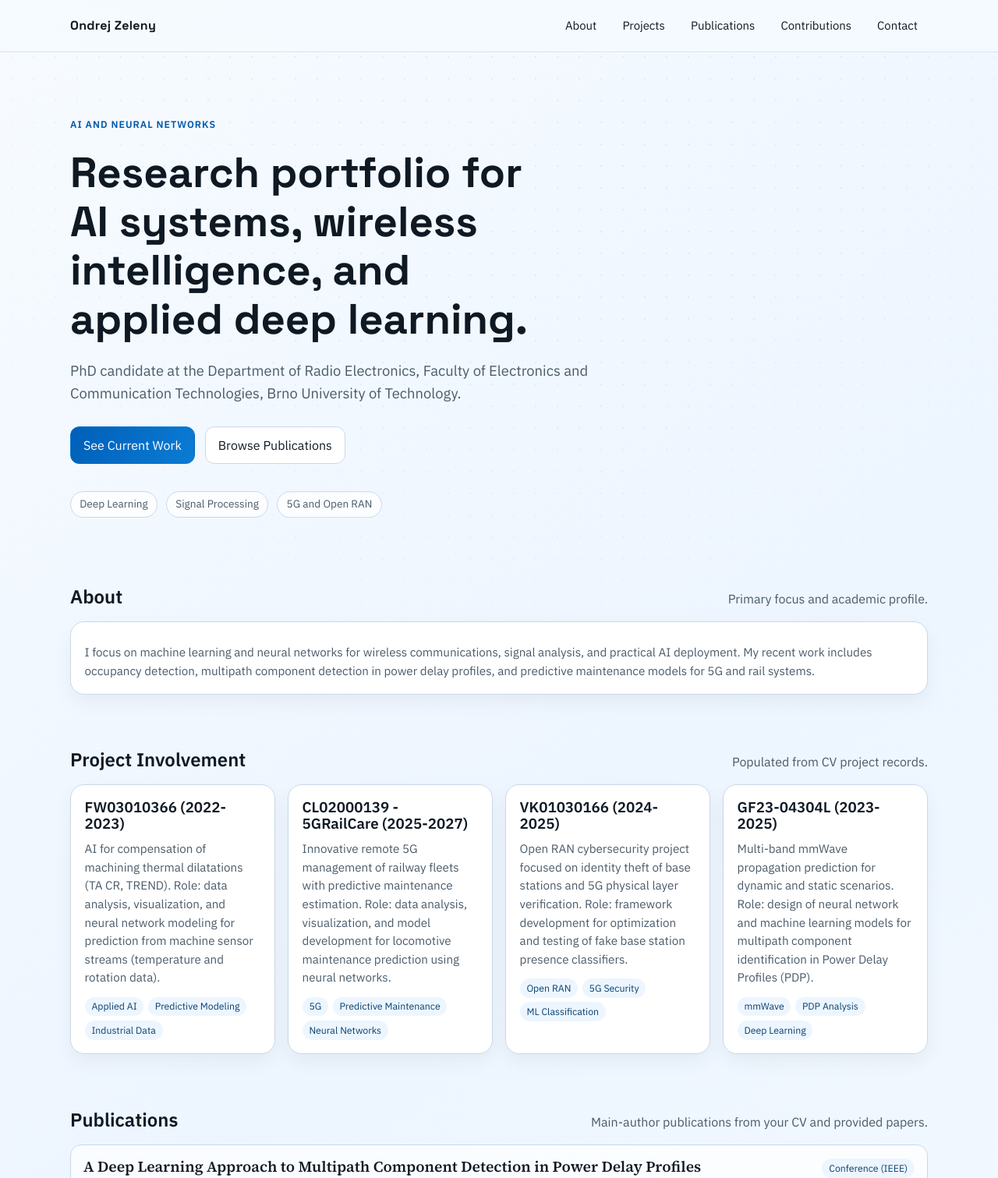
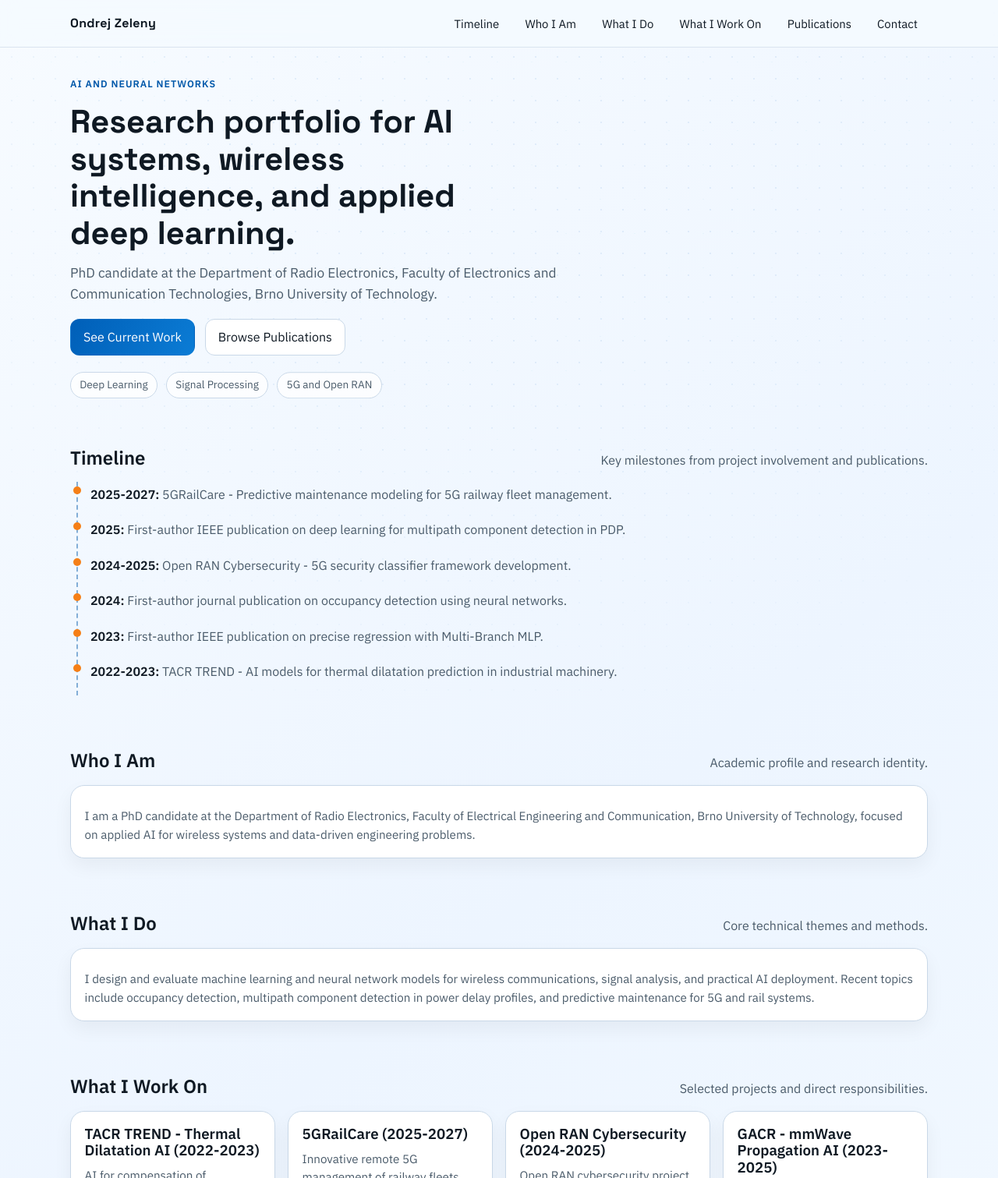
Before and after one commit to zeleny-ondrej/zeleny-ondrej.github.io, a plain HTML site: page index.html in a window 1280 px wide. Shown: the top 1511 px of the page at 78% size. Drawn offline with Linux system fonts and the light colour scheme.

Commit message:
Updating publication, projects and contacts info

```diff
--- a/index.html
+++ b/index.html
@@ -76,7 +76,7 @@
       gap: 1rem;
       align-items: center;
       justify-content: space-between;
-      padding: 0.9rem 0;
+      padding: 0.72rem 0;
     }
 
     .brand {
@@ -107,9 +107,9 @@
     }
 
     .hero {
-      padding: 5.2rem 0 3.2rem;
+      padding: 2.3rem 0 1.6rem;
       display: grid;
-      gap: 1.3rem;
+      gap: 0.9rem;
       animation: rise 650ms ease both;
     }
 
@@ -129,22 +129,22 @@
 
     .hero h1 {
       font-family: "Space Grotesk", "Segoe UI", sans-serif;
-      font-size: clamp(2rem, 4.8vw, 3.4rem);
-      max-width: 17ch;
+      font-size: clamp(1.65rem, 3.7vw, 2.6rem);
+      max-width: 20ch;
     }
 
     .lead {
       margin: 0;
       max-width: 68ch;
       color: var(--muted);
-      font-size: clamp(1rem, 2.2vw, 1.15rem);
+      font-size: clamp(0.98rem, 1.9vw, 1.08rem);
     }
 
     .actions {
       display: flex;
       flex-wrap: wrap;
       gap: 0.8rem;
-      margin-top: 0.5rem;
+      margin-top: 0.2rem;
     }
 
     .btn {
@@ -171,7 +171,7 @@
     }
 
     .stats {
-      margin-top: 1rem;
+      margin-top: 0.5rem;
       display: flex;
       flex-wrap: wrap;
       gap: 0.7rem;
@@ -371,7 +371,7 @@
 
     @media (max-width: 700px) {
       .hero {
-        padding-top: 3.2rem;
+        padding-top: 1.6rem;
       }
 
       .topbar {
@@ -386,10 +386,11 @@
     <div class="wrap topbar">
       <div class="brand">Ondrej Zeleny</div>
       <nav class="nav" aria-label="Sections">
-        <a href="#about">About</a>
-        <a href="#projects">Projects</a>
+        <a href="#timeline">Timeline</a>
+        <a href="#about">Who I Am</a>
+        <a href="#focus">What I Do</a>
+        <a href="#projects">What I Work On</a>
         <a href="#publications">Publications</a>
-        <a href="#contributions">Contributions</a>
         <a href="#contact">Contact</a>
       </nav>
     </div>
@@ -413,27 +414,60 @@
       </div>
     </section>
 
+    <section id="timeline">
+      <div class="section-head">
+        <h2>Timeline</h2>
+        <p>Key milestones from project involvement and publications.</p>
+      </div>
+      <ol class="timeline">
+        <li><strong>2025-2027:</strong> 5GRailCare - Predictive maintenance modeling for 5G railway fleet management.</li>
+        <li><strong>2025:</strong> First-author IEEE publication on deep learning for multipath component detection in PDP.</li>
+        <li><strong>2024-2025:</strong> Open RAN Cybersecurity - 5G security classifier framework development.</li>
+        <li><strong>2024:</strong> First-author journal publication on occupancy detection using neural networks.</li>
+        <li><strong>2023:</strong> First-author IEEE publication on precise regression with Multi-Branch MLP.</li>
+        <li><strong>2022-2023:</strong> TACR TREND - AI models for thermal dilatation prediction in industrial machinery.</li>
+      </ol>
+
+      <!-- Placeholder timeline item (commented for later use)
+      <li><strong>Year:</strong> Contribution summary.</li>
+      -->
+    </section>
+
     <section id="about">
       <div class="section-head">
-        <h2>About</h2>
-        <p>Primary focus and academic profile.</p>
+        <h2>Who I Am</h2>
+        <p>Academic profile and research identity.</p>
       </div>
       <article class="card">
         <p>
-          I focus on machine learning and neural networks for wireless communications, signal analysis, and practical AI deployment.
-          My recent work includes occupancy detection, multipath component detection in power delay profiles, and predictive maintenance models for 5G and rail systems.
+          I am a PhD candidate at the Department of Radio Electronics, Faculty of Electrical Engineering and Communication,
+          Brno University of Technology, focused on applied AI for wireless systems and data-driven engineering problems.
+        </p>
+      </article>
+    </section>
+
+    <section id="focus">
+      <div class="section-head">
+        <h2>What I Do</h2>
+        <p>Core technical themes and methods.</p>
+      </div>
+      <article class="card">
+        <p>
+          I design and evaluate machine learning and neural network models for wireless communications, signal analysis,
+          and practical AI deployment. Recent topics include occupancy detection, multipath component detection in power
+          delay profiles, and predictive maintenance for 5G and rail systems.
         </p>
       </article>
     </section>
 
     <section id="projects">
       <div class="section-head">
-        <h2>Project Involvement</h2>
-        <p>Populated from CV project records.</p>
+        <h2>What I Work On</h2>
+        <p>Selected projects and direct responsibilities.</p>
       </div>
       <div class="cards">
         <article class="card">
-          <h3>FW03010366 (2022-2023)</h3>
+          <h3>TACR TREND - Thermal Dilatation AI (2022-2023)</h3>
           <p>
             AI for compensation of machining thermal dilatations (TA CR, TREND). Role: data analysis, visualization,
             and neural network modeling for prediction from machine sensor streams (temperature and rotation data).
@@ -446,7 +480,7 @@
         </article>
 
         <article class="card">
-          <h3>CL02000139 - 5GRailCare (2025-2027)</h3>
+          <h3>5GRailCare (2025-2027)</h3>
           <p>
             Innovative remote 5G management of railway fleets with predictive maintenance estimation.
             Role: data analysis, visualization, and model development for locomotive maintenance prediction using neural networks.
@@ -459,7 +493,7 @@
         </article>
 
         <article class="card">
-          <h3>VK01030166 (2024-2025)</h3>
+          <h3>Open RAN Cybersecurity (2024-2025)</h3>
           <p>
             Open RAN cybersecurity project focused on identity theft of base stations and 5G physical layer verification.
             Role: framework development for optimization and testing of fake base station presence classifiers.
@@ -472,7 +506,7 @@
         </article>
 
         <article class="card">
-          <h3>GF23-04304L (2023-2025)</h3>
+          <h3>GACR - mmWave Propagation AI (2023-2025)</h3>
           <p>
             Multi-band mmWave propagation prediction for dynamic and static scenarios.
             Role: design of neural network and machine learning models for multipath component identification in Power Delay Profiles (PDP).
@@ -500,7 +534,7 @@
 
     <section id="publications">
       <div class="section-head">
-        <h2>Publications</h2>
+        <h2>What I Published</h2>
         <p>Main-author publications from your CV and provided papers.</p>
       </div>
       <ul class="pub-list">
@@ -555,25 +589,6 @@
       -->
     </section>
 
-    <section id="contributions">
-      <div class="section-head">
-        <h2>Contribution Timeline</h2>
-        <p>Key milestones from project involvement and publications.</p>
-      </div>
-      <ol class="timeline">
-        <li><strong>2022-2023:</strong> FW03010366 - AI models for thermal dilatation prediction in industrial machinery.</li>
-        <li><strong>2023:</strong> First-author IEEE publication on precise regression with Multi-Branch MLP.</li>
-        <li><strong>2024:</strong> First-author journal publication on occupancy detection using neural networks.</li>
-        <li><strong>2024-2025:</strong> VK01030166 - Open RAN/5G security classifier framework development.</li>
-        <li><strong>2025:</strong> First-author IEEE publication on deep learning for multipath component detection in PDP.</li>
-        <li><strong>2025-2027:</strong> CL02000139 - Predictive maintenance modeling for 5G railway fleet management.</li>
-      </ol>
-
-      <!-- Placeholder timeline item (commented for later use)
-      <li><strong>Year:</strong> Contribution summary.</li>
-      -->
-    </section>
-
     <section class="cta" id="contact">
       <h2>Contact</h2>
       <p>For research collaboration, publications, and AI project work:</p>
```
